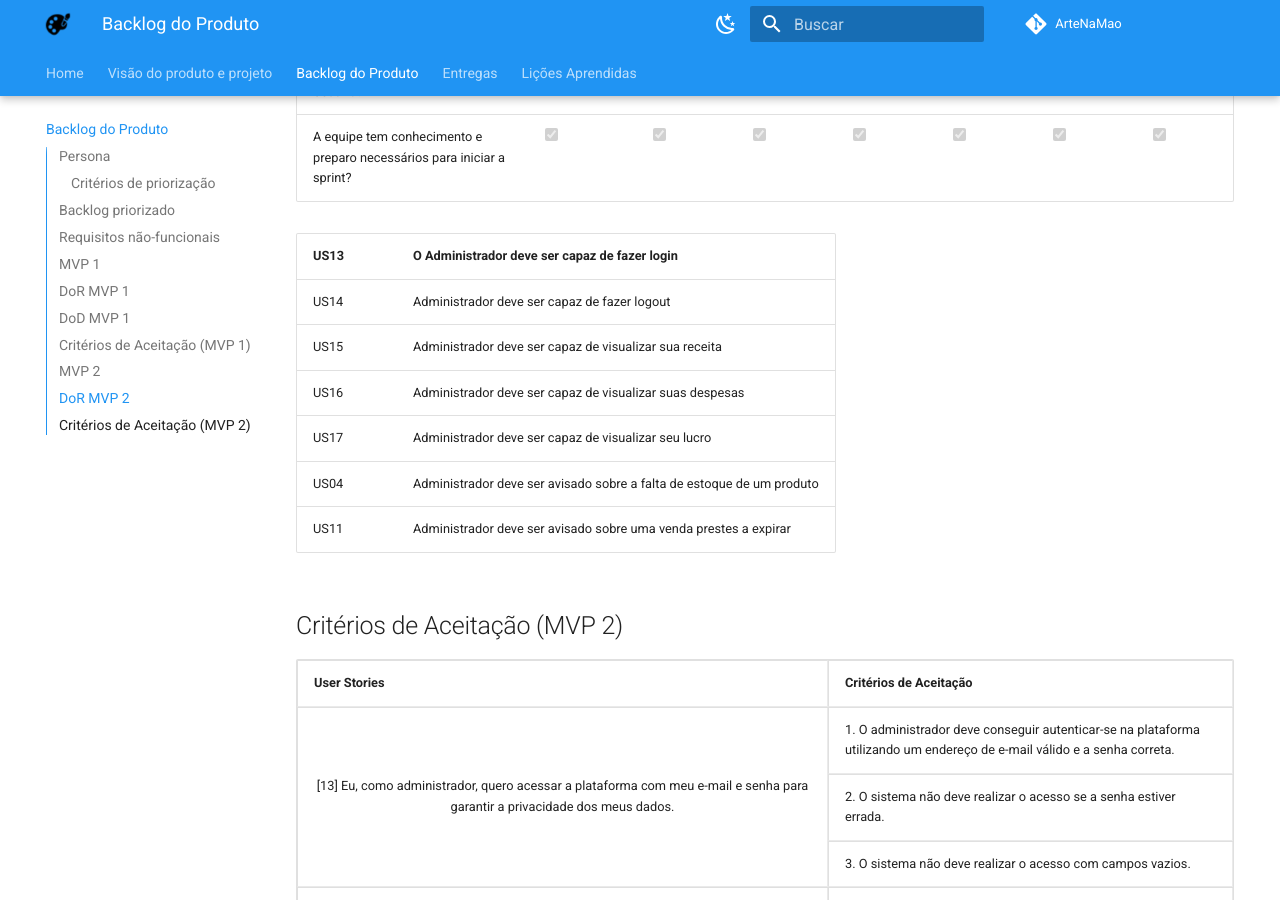
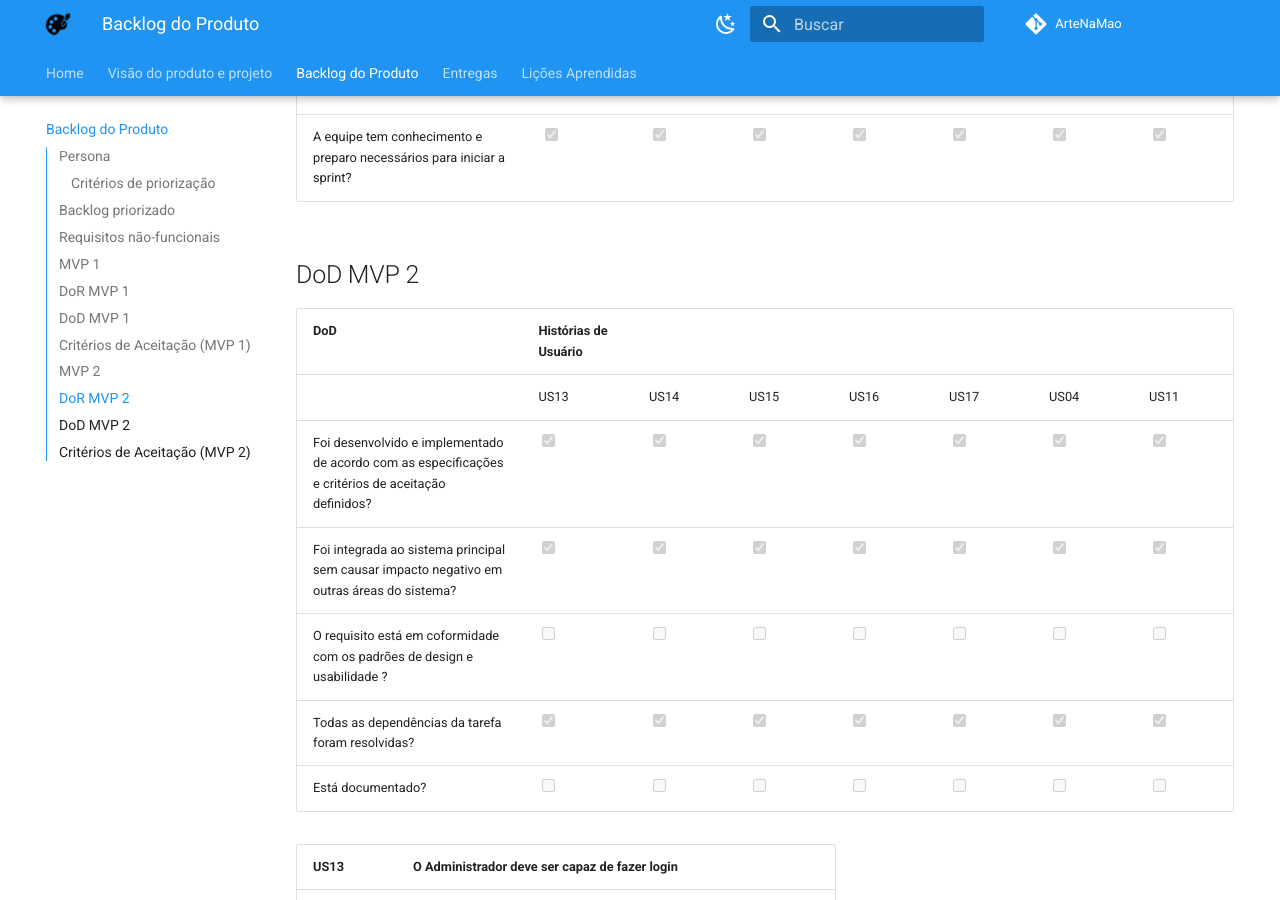
Before and after one commit to mdsreq-fga-unb/2023.2-ArteNaMao, an MkDocs documentation site: the page built from docs/backlog-do-produto/backlog-do-produto.md, in a window 1280 px wide and 900 px high, scrolled down 13538 px. Built offline with MkDocs 1.6.1 and Material for MkDocs 9.7.7, drawn with Linux system fonts in a browser that asks for light colours; comment, search, counter and statistics services are not loaded.

Commit message:
Adiciona dod mvp2

```diff
--- a/docs/backlog-do-produto/backlog-do-produto.md
+++ b/docs/backlog-do-produto/backlog-do-produto.md
@@ -347,6 +347,18 @@ Nossos critérios vão de 1 a 5 e seu valor "total" é calculado pela média dos
 | O Requisito está devidamente representado por uma História de Usuário? | <input type="checkbox" disabled checked /> | <input type="checkbox" disabled checked /> | <input type="checkbox" disabled checked /> | <input type="checkbox" disabled checked /> | <input type="checkbox" disabled checked /> | <input type="checkbox" disabled checked /> | <input type="checkbox" disabled checked /> |
 | A equipe tem conhecimento e preparo necessários para iniciar a sprint? | <input type="checkbox" disabled checked /> | <input type="checkbox" disabled checked /> | <input type="checkbox" disabled checked /> | <input type="checkbox" disabled checked /> | <input type="checkbox" disabled checked /> | <input type="checkbox" disabled checked /> | <input type="checkbox" disabled checked /> |
 
+## DoD MVP 2
+
+
+| DoD | Histórias de Usuário |  |  |  |  |  |  |
+| --- | --- | --- | --- | --- | --- | --- | --- |
+|  | US13 | US14 | US15 | US16 | US17 | US04 | US11 |
+| Foi desenvolvido e implementado de acordo com as especificações e critérios de aceitação definidos? | <input type="checkbox" disabled checked /> | <input type="checkbox" disabled checked /> | <input type="checkbox" disabled checked /> | <input type="checkbox" disabled checked /> | <input type="checkbox" disabled checked /> | <input type="checkbox" disabled checked /> | <input type="checkbox" disabled checked /> |
+| Foi integrada ao sistema principal sem causar impacto negativo em outras áreas do sistema? | <input type="checkbox" disabled checked /> | <input type="checkbox" disabled checked /> | <input type="checkbox" disabled checked /> | <input type="checkbox" disabled checked /> | <input type="checkbox" disabled checked /> | <input type="checkbox" disabled checked /> | <input type="checkbox" disabled checked /> |
+| O requisito está em coformidade com os padrões de design e usabilidade ? | <input type="checkbox" disabled  /> | <input type="checkbox" disabled  /> | <input type="checkbox" disabled  /> | <input type="checkbox" disabled  /> | <input type="checkbox" disabled  /> | <input type="checkbox" disabled /> | <input type="checkbox" disabled /> |
+| Todas as dependências da tarefa foram resolvidas? | <input type="checkbox" disabled checked /> | <input type="checkbox" disabled checked /> | <input type="checkbox" disabled checked /> | <input type="checkbox" disabled checked /> | <input type="checkbox" disabled checked /> | <input type="checkbox" disabled checked /> | <input type="checkbox" disabled checked /> |
+| Está documentado? | <input type="checkbox" disabled  /> | <input type="checkbox" disabled  /> | <input type="checkbox" disabled  /> | <input type="checkbox" disabled  /> | <input type="checkbox" disabled  /> | <input type="checkbox" disabled /> | <input type="checkbox" disabled /> |
+
 | US13 | O Administrador deve ser capaz de fazer login |
 |---|---|
 | US14 | Administrador deve ser capaz de fazer logout |
```
